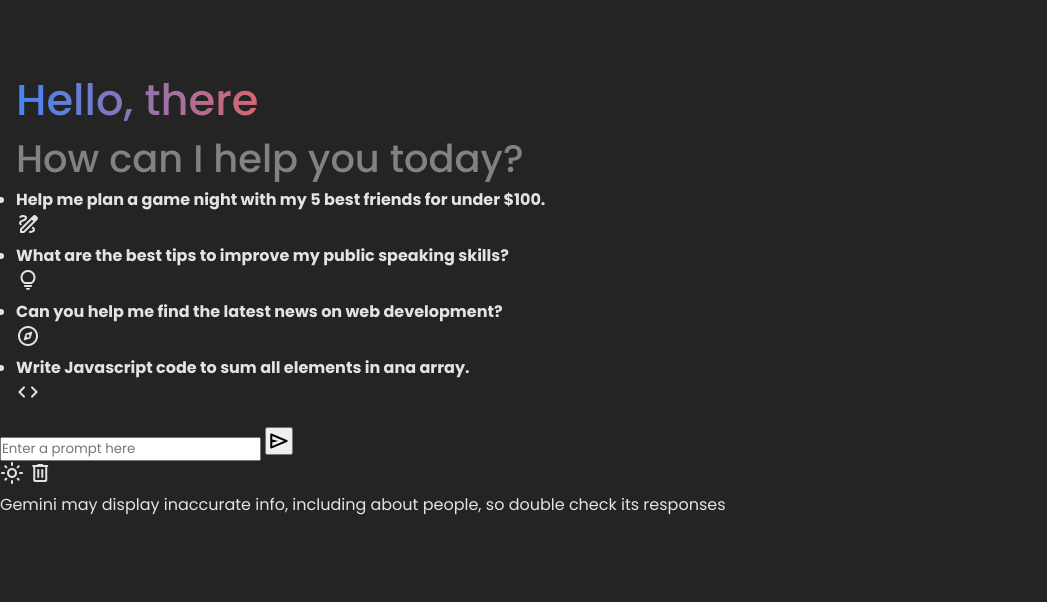
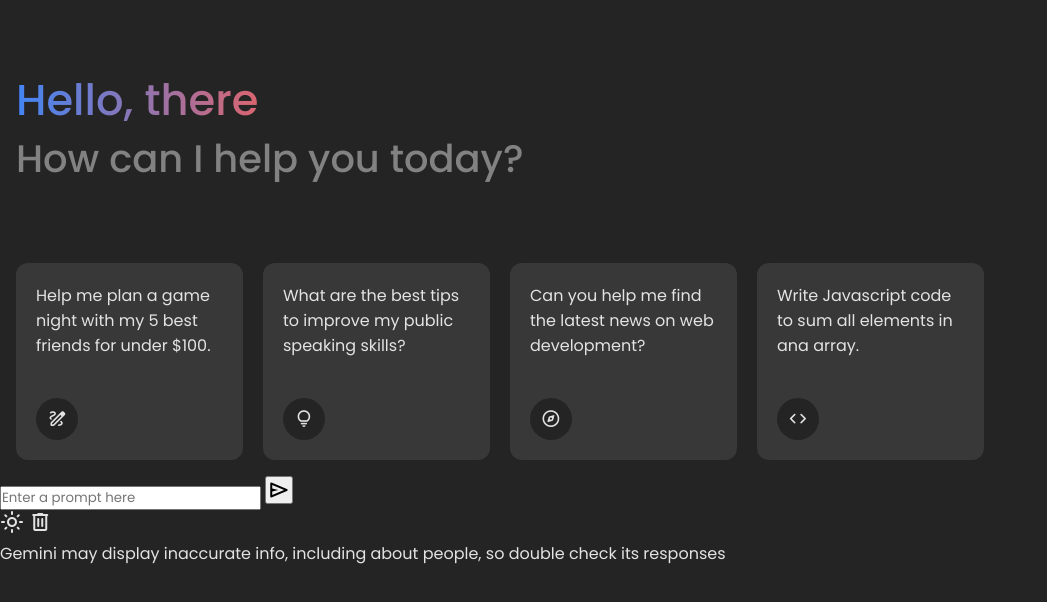
Before and after one commit to TERRYYYY/Gemini-AI-Clone, a plain HTML site: page index.html in a window 1280 px wide. Shown: the whole page, without its empty margins (0-1047 px from the left). Drawn offline with nearby package versions, Linux system fonts and the light colour scheme.

Commit message:
Styled the suggestion section area

```diff
--- a/style.css
+++ b/style.css
@@ -48,3 +48,45 @@
     font-size: 2.4rem;
     color: var(--subheading-color);
 }
+
+
+
+/* SUGGESTION SECTION STYLING  */
+.suggestion-list{
+    margin-top: 9.5vh;
+    list-style: none;
+    display: flex;
+    gap: 1.25rem;
+}
+
+.suggestion-list .suggestion{
+    padding: 1.25rem;
+    cursor: pointer;
+    width: 227px;
+    flex-shrink: 0;
+    border-radius: 0.75rem;
+    justify-content: space-between;
+    align-items: flex-end;
+    flex-direction: column;
+    background: var(--secondary-color);
+}
+
+.suggestion-list .suggestion:hover{
+    background: var(--secondary-hover-color);
+}
+
+.suggestion-list .suggestion .text{
+    font-weight: 400;
+}
+
+.suggestion-list .suggestion .icon{
+    height: 42px;
+    width: 42px;
+    font-size: 1.3rem;
+    margin-top: 2.5rem;
+    background: var(--primary-color);
+    display: flex;
+    align-items: center;
+    justify-content: center;
+    border-radius: 50%;
+}
```
